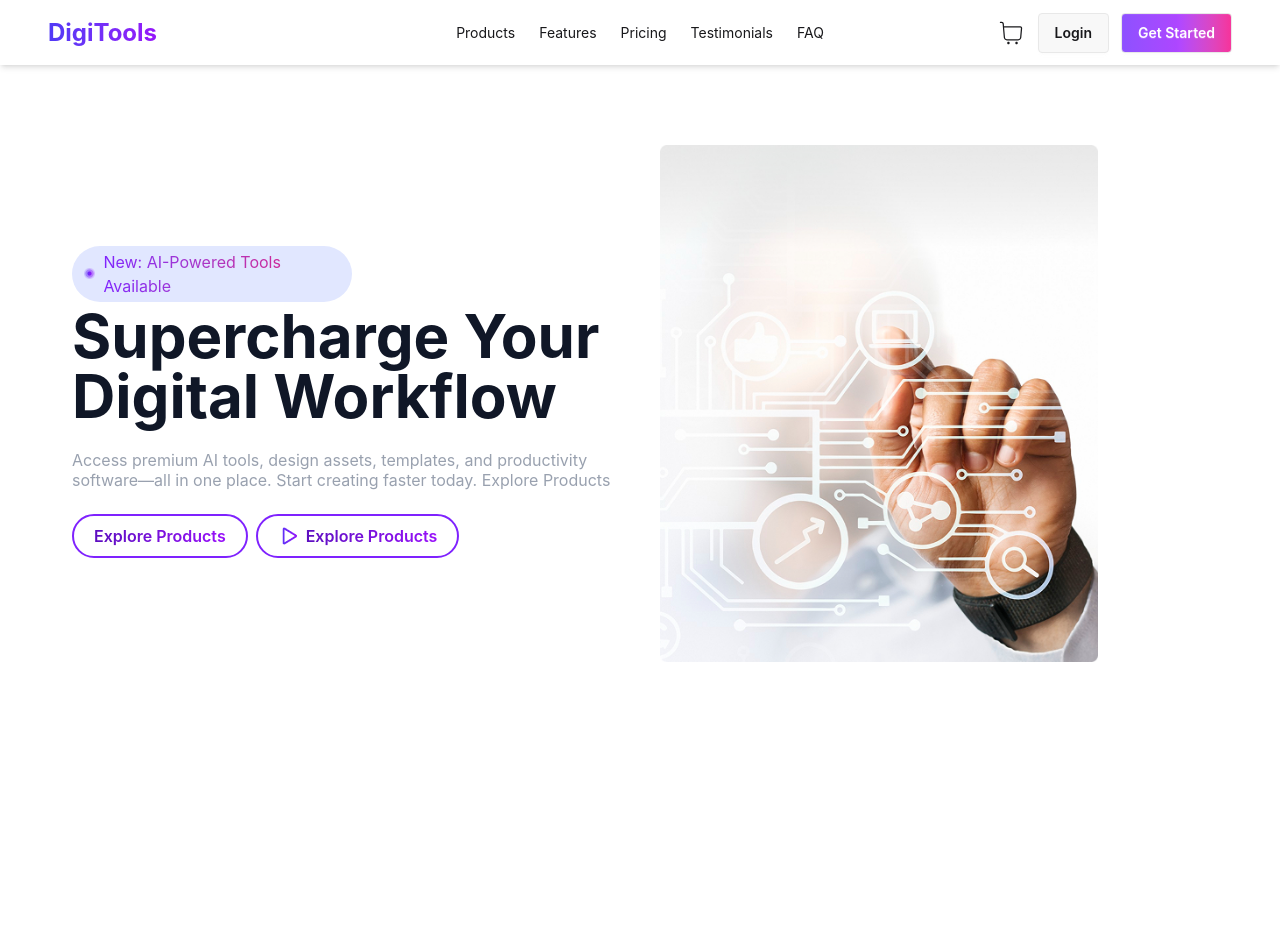
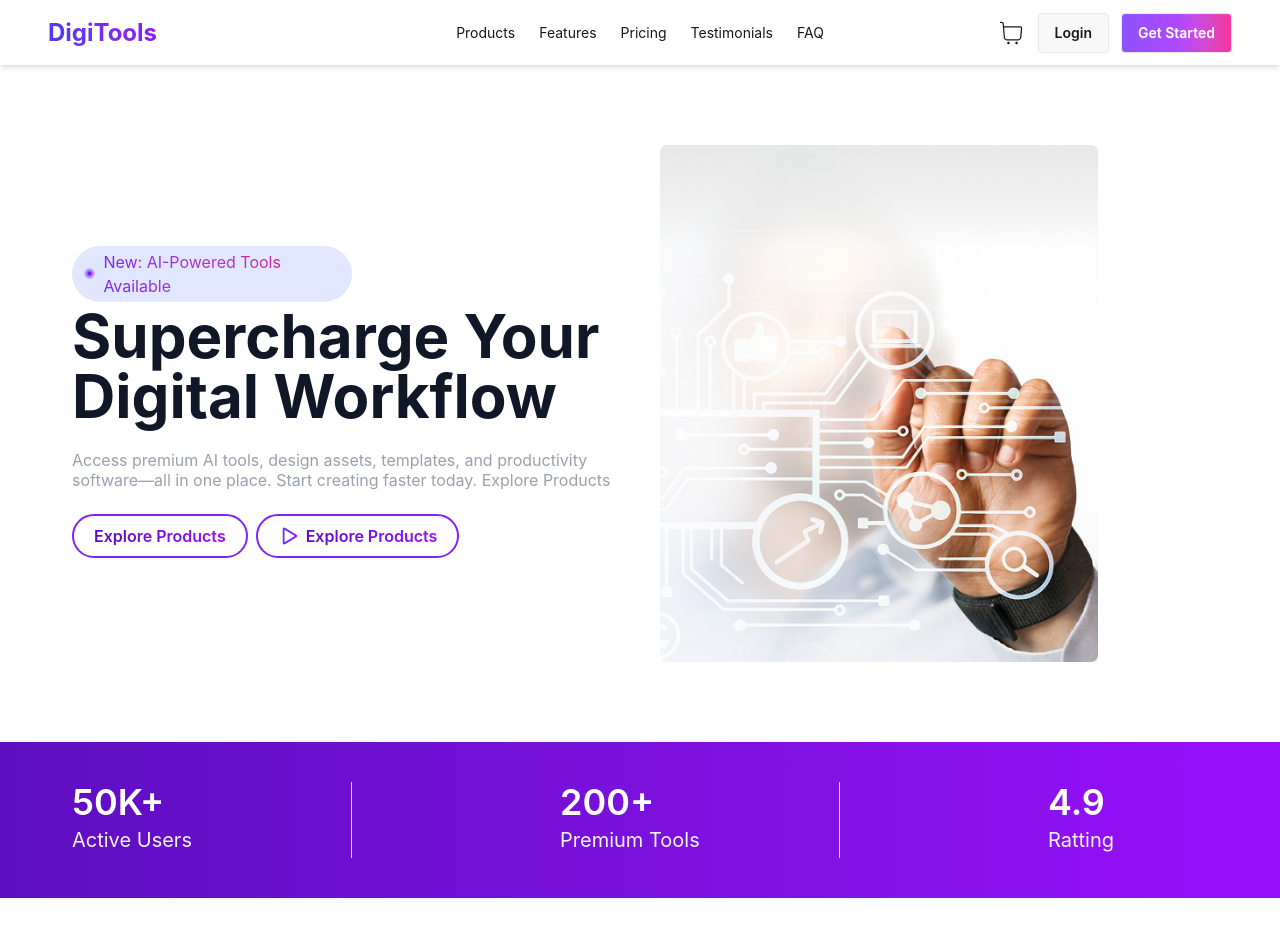
Before and after one commit to Akil-Hub/PH-Assignment-6, a React (Vite) app: page / in a window 1280 px wide. Shown: the top 936 px of the page. Before the commit the page ends 800 px from the top, so only its background shows below. Built offline with nearby package versions, Linux system fonts and the light colour scheme.

Commit message:
completed the banner and testimonials section

```diff
--- a/src/App.jsx
+++ b/src/App.jsx
@@ -1,12 +1,14 @@
 import React from 'react'
 import Navbar from './components/Navbar'
 import Banner from './components/Banner'
+import Testimonials from './components/Testimonials'
 
 const App = () => {
   return (
     < >
     <Navbar/>
     <Banner/>
+    <Testimonials/>
     </>
   )
 }
--- /dev/null
+++ b/src/components/Testimonials.jsx
@@ -0,0 +1,32 @@
+import React from 'react'
+
+const Testimonials = () => {
+  return (
+    <section className='bg-linear-to-r from-violet-800 to-purple-600 py-6 mb-20'>
+
+        <article className="wrapper flex justify-between">
+
+            <div className='w-70 border-r border-gray-300'>
+                <h4 className='text-4xl font-semibold text-white'>50K+</h4>
+                <p className='text-gray-100 py-1 text-xl'>Active Users</p>
+            </div>
+            <div className='w-70 border-r border-gray-300'>
+                <h4 className='text-4xl font-semibold text-white'>200+</h4>
+                <p className='text-gray-100 py-1 text-xl'>Premium Tools</p>
+            </div>
+            <div className='w-40 '>
+                <h4 className='text-4xl font-semibold text-white'>4.9</h4>
+                <p className='text-gray-100 py-1 text-xl'>Ratting</p>
+            </div>
+
+
+
+
+        </article>
+
+
+    </section>
+  )
+}
+
+export default Testimonials
```
